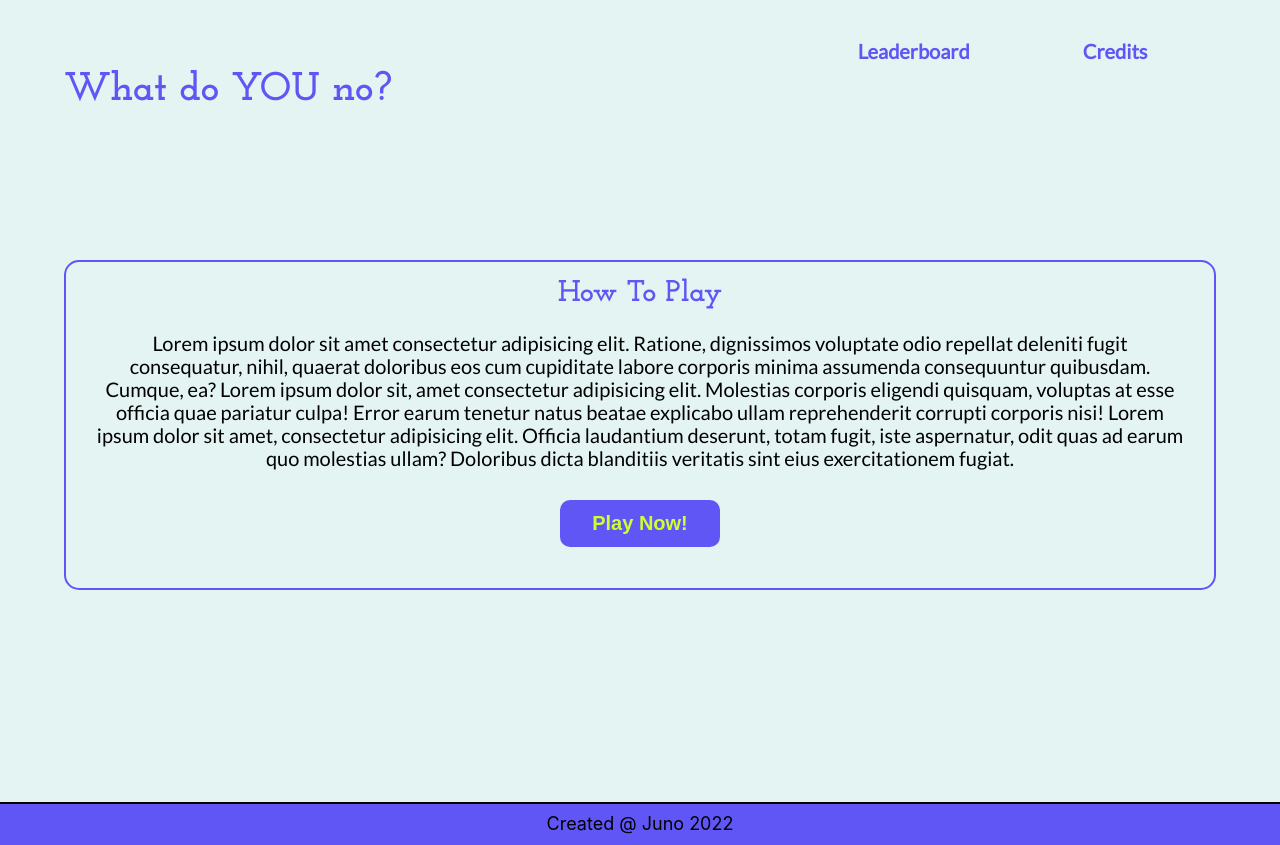
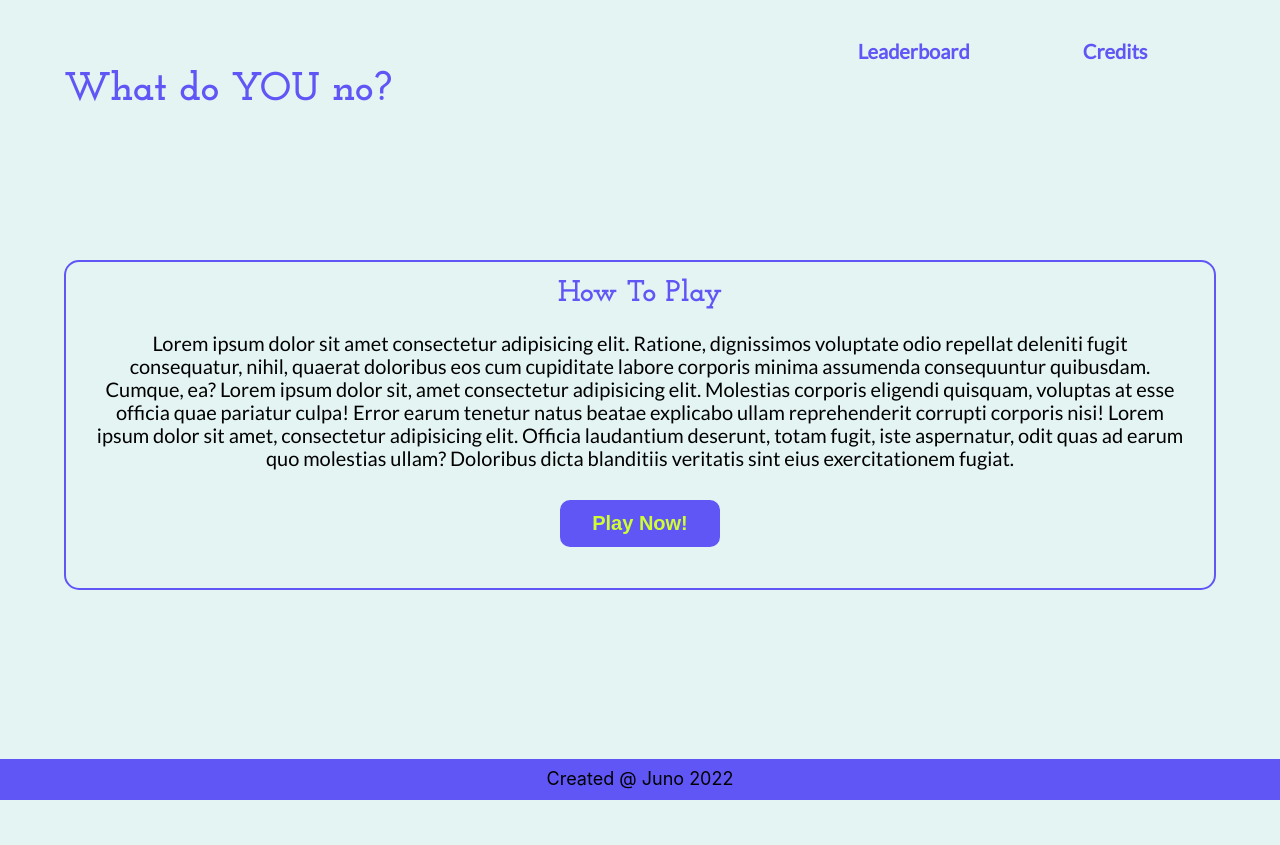
Before and after one commit to matsmckay/whatchaKnoHuh, a React (Create React App) app: page / in a window 1280 px wide. After the commit the page ends 800 px from the top, so only its background shows below. Built offline with nearby package versions, Linux system fonts and the light colour scheme.

Commit message:
We made it!

```diff
--- a/src/App.js
+++ b/src/App.js
@@ -34,6 +34,11 @@ function App() {
           </nav>
         </header>
       </div>
+        <footer>
+          Juno College is epic
+        </footer>
+
+
 
 
       <Routes>
--- a/src/HomeStyles.css
+++ b/src/HomeStyles.css
@@ -75,9 +75,12 @@ footer {
     text-align: center;
     margin-top: 212px;
     padding: 10px;
-    border-top: black 2px solid ;
+    /* border-top: black 2px solid ; */
     background-color: #6056f6;
     font-size: 0.9rem;
+    position: fixed;
+    bottom: 0;
+    width: 100%;
 }
 .flex {
     display: flex;
--- a/src/comp/FetchCall.js
+++ b/src/comp/FetchCall.js
@@ -16,7 +16,6 @@ const FetchCall = () => {
     //this state is for the button to trigger rerender
     const [triggerReRender, setTriggerReRender] = useState(false);
     // const [oneWord, setOneWord] = useState('');
-
 
 
     //this var selects random word from the hook
@@ -74,8 +73,7 @@ const FetchCall = () => {
         <div className="fetch">
             <div className="question">
                 <h2>Definition</h2>
-                {/* <p>{responseDef}</p> */}
-                <WordDef wordDef ={wordDef} triggerReRender={triggerReRender}/>
+                <WordDef wordDef ={wordDef} triggerReRender={triggerReRender} setTriggerReRender={setTriggerReRender}/>
             </div>
             <TrueOrFalseButton
              triggerReRender={triggerReRender}
--- a/src/comp/WordDef.js
+++ b/src/comp/WordDef.js
@@ -1,15 +1,23 @@
 import axios from "axios"
-import { useEffect, useState } from "react"
+import { useEffect, useRef, useState } from "react"
 
 
 
-const WordDef = ({ wordDef, triggerReRender }) => {
+const WordDef = ({ wordDef, triggerReRender, setTriggerReRender }) => {
   const keyRadojko = 'cb0kpdqhzyzmlou550ldukoadiyayyvp5607r0qnhpxxo85fb'
   // const keyMatt = '27lonz8iuunssx6o3uadbmcjgcyja363kgwsvbkxoqdada30f'
 
   const [responseDef, setResponseDef] = useState('');
+  const parseDef = /<(?:"[^"]*"['"]*|'[^']*'['"]*|[^'">])+>/g;
+
+  // To prevent useEffect on page mount
+  const isFirstRender = useRef(true)
 
   useEffect(() => {
+    if (isFirstRender.current) {
+      isFirstRender.current = false
+    }
+    else {
       let word = wordDef
       console.log(word)
       axios({
@@ -22,16 +30,20 @@ const WordDef = ({ wordDef, triggerReRender }) => {
           api_key: keyRadojko
         }
       }).then((response) => {
-      //NEXT STEP : ADD error handling for when only one word is returned - have the api run again until two words are returned
-      console.log(response.data)
-
+        console.log(response)
         let definition = response.data
         definition.find((defText) => {
-        setResponseDef(defText.text);
-        return defText.text
+          if (defText.text === 0){
+            setTriggerReRender(!triggerReRender)
+          }
+          else {
+            let parseString = (defText.text).replace(parseDef, '')
+            setResponseDef(parseString);
+          }
+        })
       })
 
-    })
+    }
 
 
   }, [wordDef])
```
Lines whose indentation alone changed are shown as unchanged.
